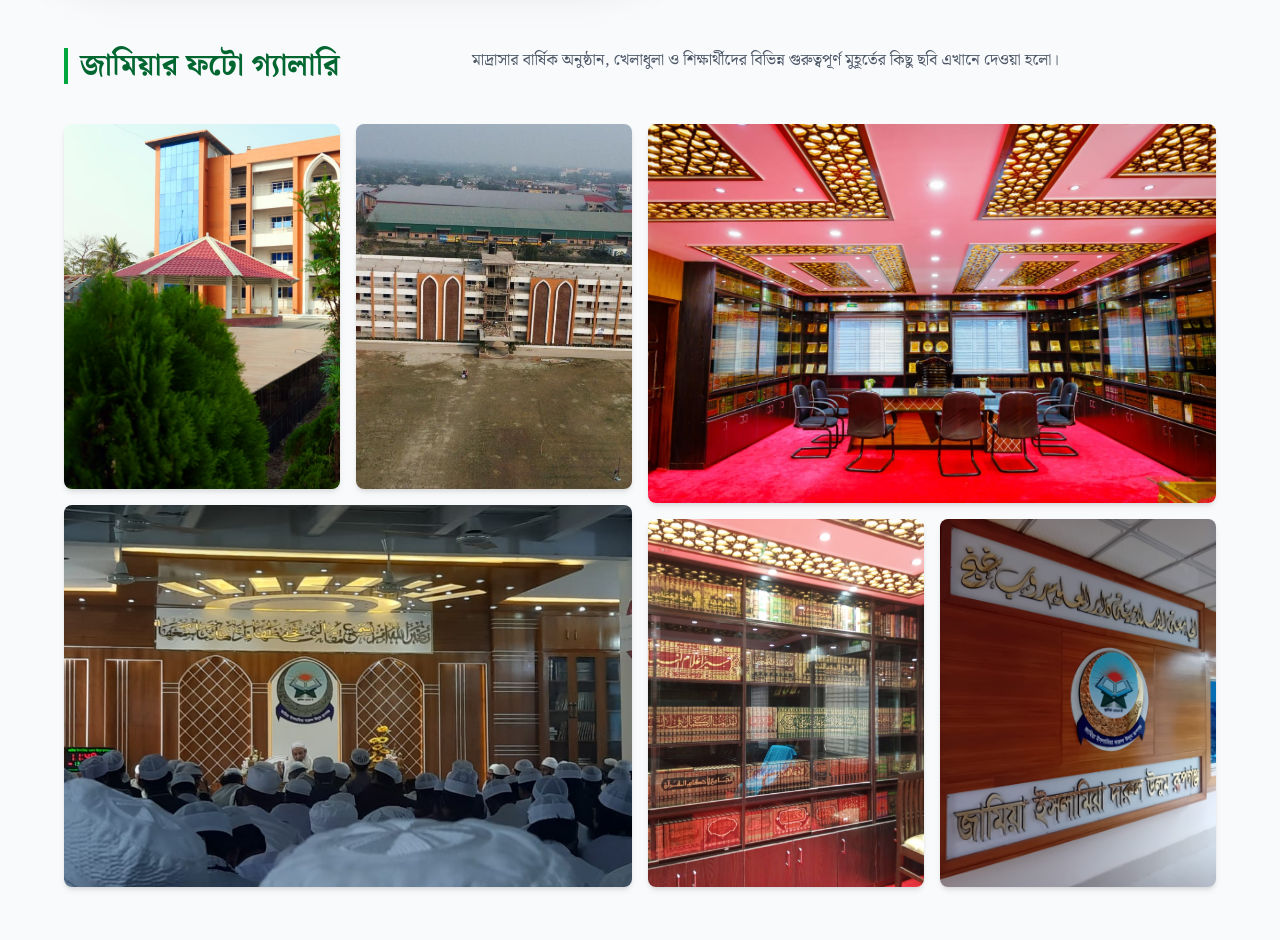
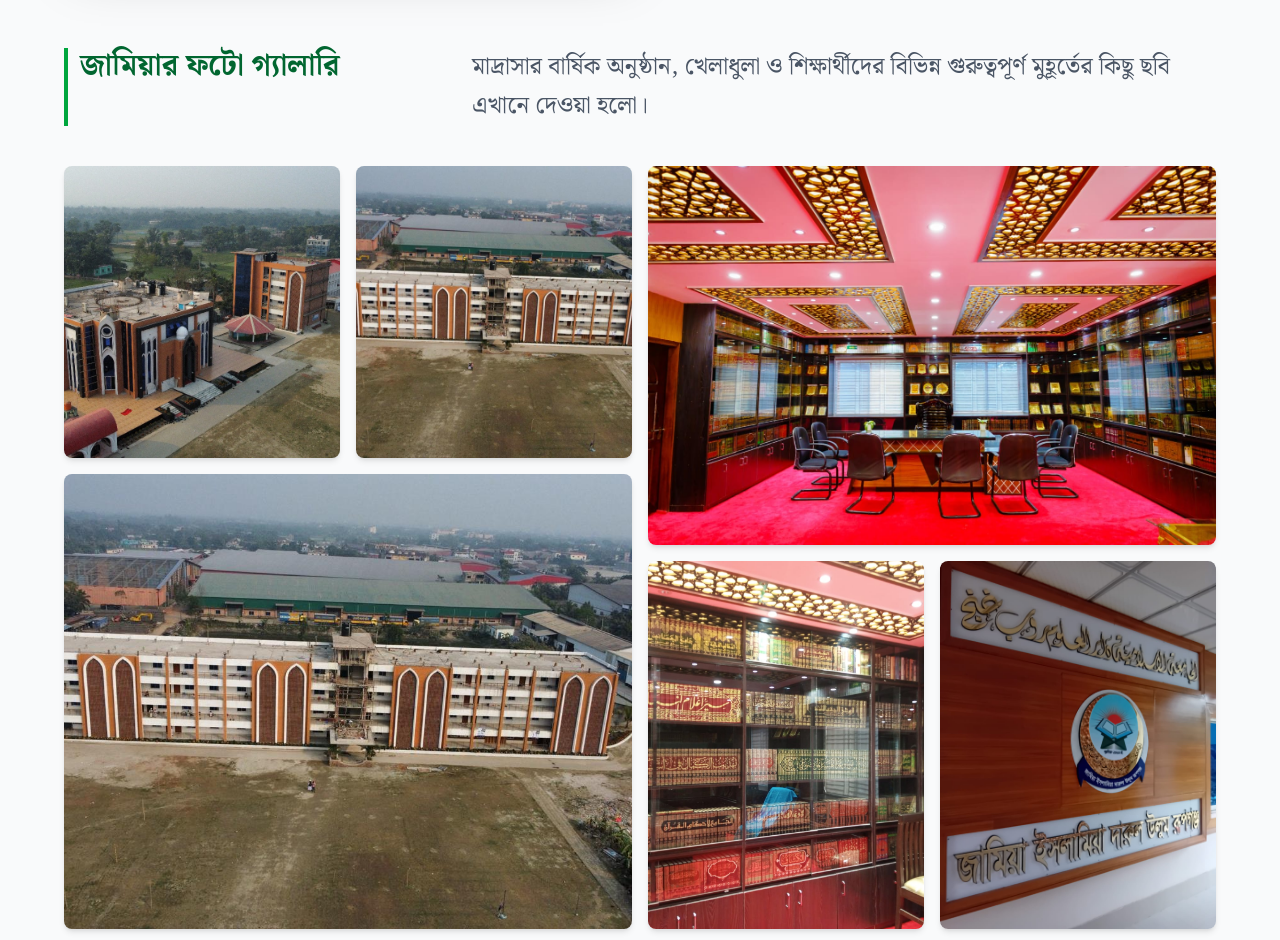
Before and after one commit to mdsalahuddin99/Khaled-saifullah-madrasa, a website built with Vite: page index.html in a window 1280 px wide. Shown: the part 1720-2660 px from the top of the page. Built offline with nearby package versions, Linux system fonts and the light colour scheme.

Commit message:
00commit

```diff
--- a/index.html
+++ b/index.html
@@ -322,7 +322,7 @@
       <h1 class="sm:text-3xl text-2xl font-extrabold title-font text-green-800 lg:w-1/3 lg:mb-0 mb-4 border-l-4 border-green-600 pl-3">
         জামিয়ার ফটো গ্যালারি
       </h1>
-      <p class="lg:pl-6 lg:w-2/3 mx-auto leading-relaxed text-base text-gray-600">
+      <p class="lg:pl-6 lg:w-2/3 mx-auto leading-relaxed  text-gray-600 text-2xl">
         মাদ্রাসার বার্ষিক অনুষ্ঠান, খেলাধুলা ও শিক্ষার্থীদের বিভিন্ন গুরুত্বপূর্ণ মুহূর্তের কিছু ছবি এখানে দেওয়া হলো।
       </p>
     </div>
@@ -335,17 +335,17 @@
 
         <!-- Image 1: Top Left (Small) -->
         <div class="md:p-2 p-1 w-1/2">
-          <img alt="Gallery Image 1" class="w-full object-cover h-full object-center block rounded-lg shadow-md hover:shadow-xl transition duration-300" src="public/04.jpg">
+          <img alt="Gallery Image 1" class="w-full object-cover h-full object-center block rounded-lg shadow-md hover:shadow-xl transition duration-300" src="public/17.jpg">
         </div>
 
         <!-- Image 2: Top Right (Small) -->
         <div class="md:p-2 p-1 w-1/2">
-          <img alt="Gallery Image 2" class="w-full object-cover h-full object-center block rounded-lg shadow-md hover:shadow-xl transition duration-300" src="public/05.jpg">
+          <img alt="Gallery Image 2" class="w-full object-cover h-full object-center block rounded-lg shadow-md hover:shadow-xl transition duration-300" src="public/15.jpg">
         </div>
 
         <!-- Image 3: Bottom Full Width (Large) -->
         <div class="md:p-2 p-1 w-full">
-          <img alt="Gallery Image 3" class="w-full h-full object-cover object-center block rounded-lg shadow-md hover:shadow-xl transition duration-300" src=" public/06.jpg">
+          <img alt="Gallery Image 3" class="w-full h-full object-cover object-center block rounded-lg shadow-md hover:shadow-xl transition duration-300" src="public/15.jpg">
         </div>
       </div>
 
```
